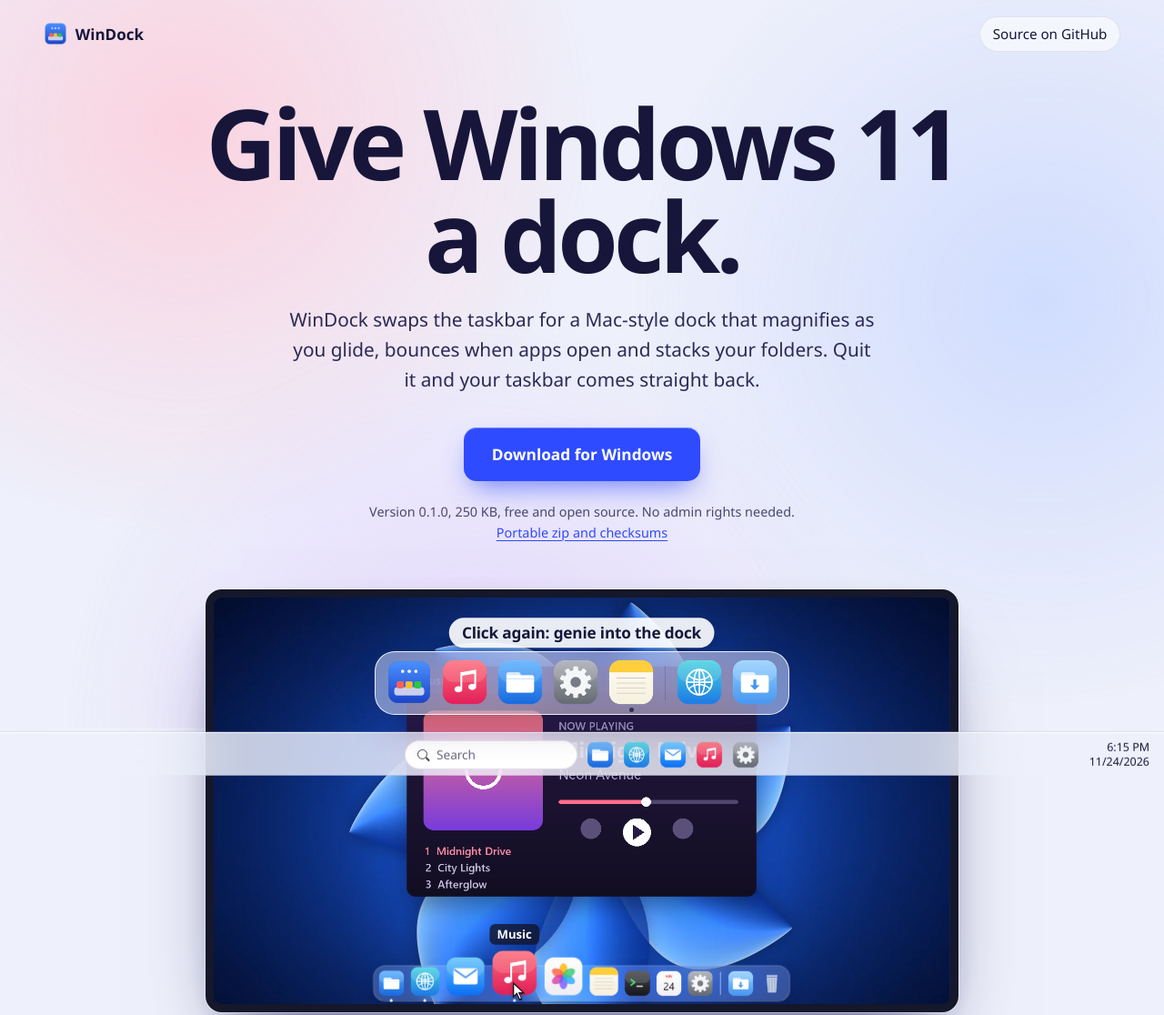
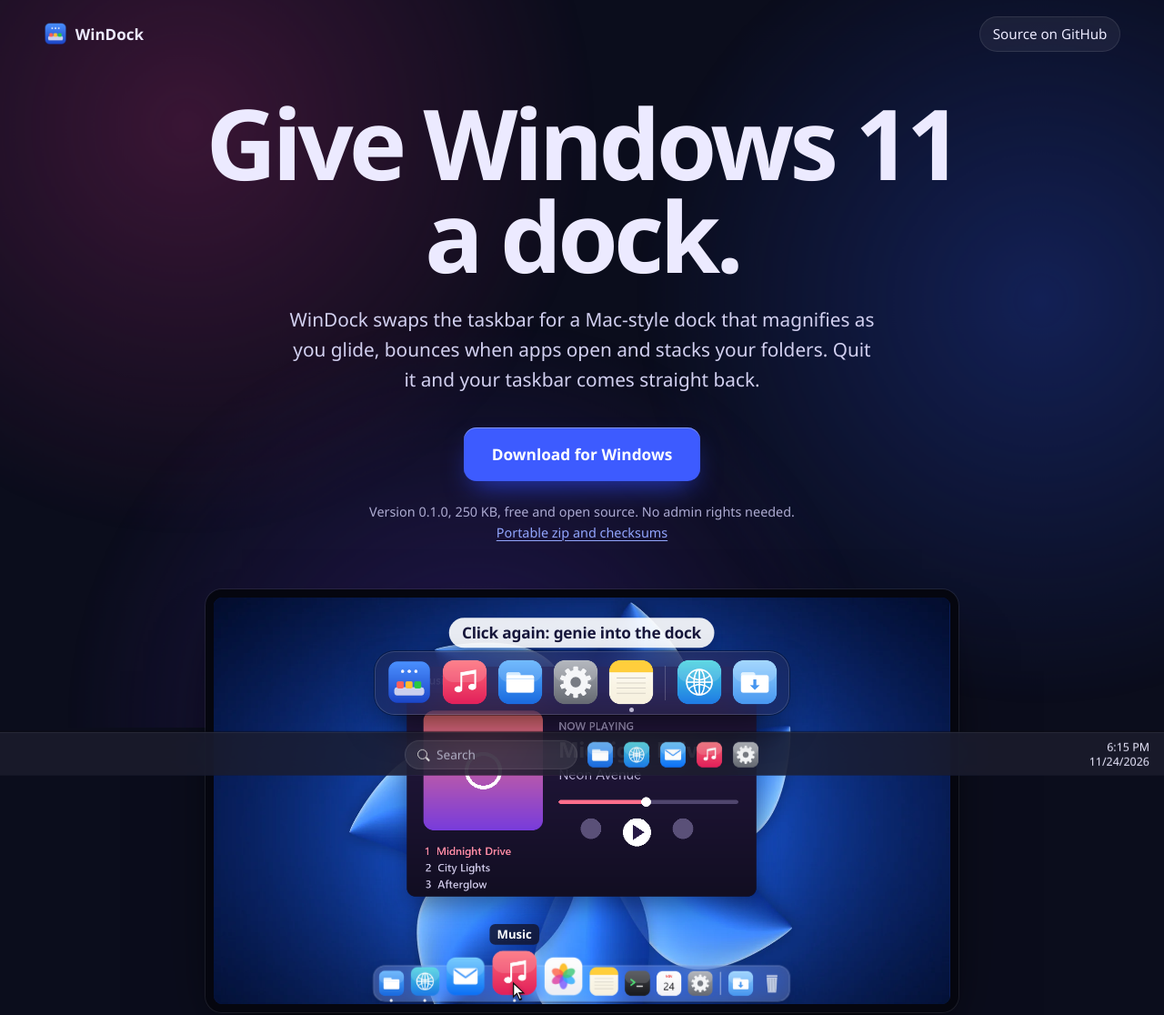
Before and after one commit to Rhytam23/WinDock, a plain HTML site: page site/index.html in a window 1280 px wide. Shown: the top 1116 px of the page at 91% size. Drawn offline with Linux system fonts and the dark colour scheme.

Commit message:
Site: dark mode that follows the system setting
With Windows (or any OS) set to dark, the page switches to a deep navy desktop: dark glass windows,
dock and taskbar, muted wallpaper colours, lighter links, and the little Windows UI in the install
pictures in Windows' dark theme. Light mode is unchanged. The browser chrome colour follows too.

Co-Authored-By: Claude Opus 5.5 <noreply@anthropic.com>

```diff
--- a/site/index.html
+++ b/site/index.html
@@ -8,7 +8,9 @@
   <meta property="og:title" content="WinDock: a Mac-style dock for Windows 11">
   <meta property="og:description" content="Free and open source. Magnification, genie minimise, window previews, folder stacks. No admin rights, no telemetry.">
   <meta property="og:image" content="https://rhytam23.github.io/WinDock/media/wide-poster.webp">
-  <meta name="theme-color" content="#eef2fd">
+  <meta name="color-scheme" content="light dark">
+  <meta name="theme-color" content="#eef2fd" media="(prefers-color-scheme: light)">
+  <meta name="theme-color" content="#0b0d1c" media="(prefers-color-scheme: dark)">
   <link rel="icon" href="media/favicon.png">
   <link rel="apple-touch-icon" href="media/apple-touch-icon.png">
   <link rel="stylesheet" href="style.css?v=dev">
--- a/site/style.css
+++ b/site/style.css
@@ -353,3 +353,53 @@ html:not(.js) .taskbar { display: none; }
   .app, .app::before, .app::after, .button, .button::after, .clip { transition: none; }
   .app.bounce img { animation: none; }
 }
+
+/* ---------- dark mode: follows the system setting (Windows: Settings > Personalisation > Colours) ---------- */
+@media (prefers-color-scheme: dark) {
+  :root {
+    color-scheme: dark;
+    --ink: #eceaff;
+    --ink-2: #aeacd2;
+    --cobalt: #3d5bff;
+    --cobalt-dark: #5671ff;
+    --link: #93a6ff;
+    --paper: rgba(26, 28, 50, 0.74);
+    --line: rgba(255, 255, 255, 0.09);
+  }
+  body { background: #0b0d1c; }
+  a { color: var(--link); }
+  a:hover { color: #b9c6ff; }
+  .button, .button:hover { color: #fff; }
+  .skip { color: #0b0d1c; }
+  :focus-visible { outline-color: var(--link); }
+
+  .wallpaper i { opacity: 0.5; }
+  .wallpaper i:nth-child(1) { background: radial-gradient(closest-side, #6a1f4f, transparent); }
+  .wallpaper i:nth-child(2) { background: radial-gradient(closest-side, #1c3590, transparent); }
+  .wallpaper i:nth-child(3) { background: radial-gradient(closest-side, #3c2483, transparent); }
+
+  .top-link { background: rgba(255, 255, 255, 0.06); }
+  .top-link:hover { color: var(--ink); background: rgba(255, 255, 255, 0.12); }
+  .lead { color: #d2d0f0; }
+  .screen { border-color: #05060f; box-shadow: 0 0 0 1px rgba(255, 255, 255, 0.08), 0 50px 90px -40px rgba(0, 0, 0, 0.8), 0 18px 40px -20px rgba(0, 0, 0, 0.6); }
+
+  .window { border-color: rgba(255, 255, 255, 0.08); box-shadow: 0 0 0 1px rgba(0, 0, 0, 0.4), 0 40px 70px -30px rgba(0, 0, 0, 0.75); }
+  .more li { background: rgba(255, 255, 255, 0.06); color: #d2d0f0; }
+  .step { background: rgba(255, 255, 255, 0.04); box-shadow: 0 1px 0 rgba(255, 255, 255, 0.06) inset, 0 18px 36px -24px rgba(0, 0, 0, 0.7); }
+  .step:hover { box-shadow: 0 1px 0 rgba(255, 255, 255, 0.06) inset, 0 26px 44px -24px rgba(0, 0, 0, 0.85); }
+  .note { background: rgba(255, 255, 255, 0.04); }
+  .note svg { color: var(--link); }
+
+  /* the little Windows UI in the install pictures switches to Windows' dark theme too */
+  .file, .mini-win { background: #2b2c3c; }
+  .bar { background: #444659; }
+
+  .taskbar { background: rgba(28, 29, 44, 0.85); border-top-color: rgba(255, 255, 255, 0.08); box-shadow: 0 -1px 0 rgba(0, 0, 0, 0.4); }
+  .tb-search { background: rgba(255, 255, 255, 0.08); border-color: rgba(255, 255, 255, 0.1); color: #b4b3c8; }
+  .tb-search::before { border-color: #ddd; }
+  .tb-search::after { background: #ddd; }
+
+  .dock { background: rgba(40, 42, 66, 0.5); border-color: rgba(255, 255, 255, 0.14); box-shadow: 0 0 0 1px rgba(0, 0, 0, 0.35), 0 18px 40px -12px rgba(0, 0, 0, 0.7); }
+  .divider { background: rgba(255, 255, 255, 0.2); }
+  .app::before { background: rgba(240, 240, 255, 0.92); color: #17163a; }
+}
```
